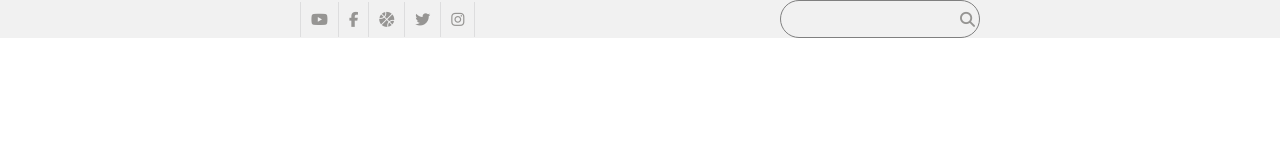
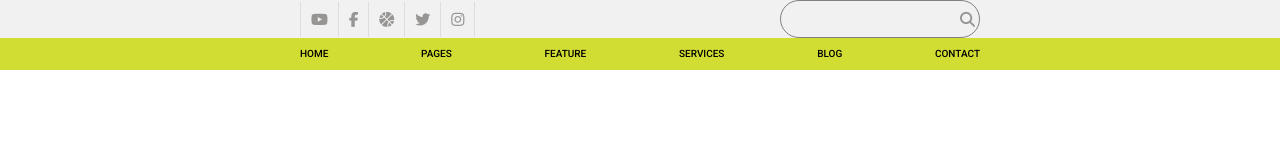
Before and after one commit to 7-hamo/Techlogo, a plain HTML site: page index.html in a window 1280 px wide. Drawn offline with Linux system fonts and the light colour scheme.

Commit message:
block sections

```diff
--- a/index.html
+++ b/index.html
@@ -34,5 +34,18 @@
         </div>
       </div>
     </div>
+
+    <div class="background-green">
+      <div class="container">
+        <div class="sections-top">
+          <a href="#" class="section__name">Home</a>
+          <a href="#" class="section__name">Pages</a>
+          <a href="#" class="section__name section__feature">Feature</a>
+          <a href="#" class="section__name">Services</a>
+          <a href="#" class="section__name">Blog</a>
+          <a href="#" class="section__name">Contact</a>
+        </div>
+      </div>
+    </div>
   </body>
 </html>
```
